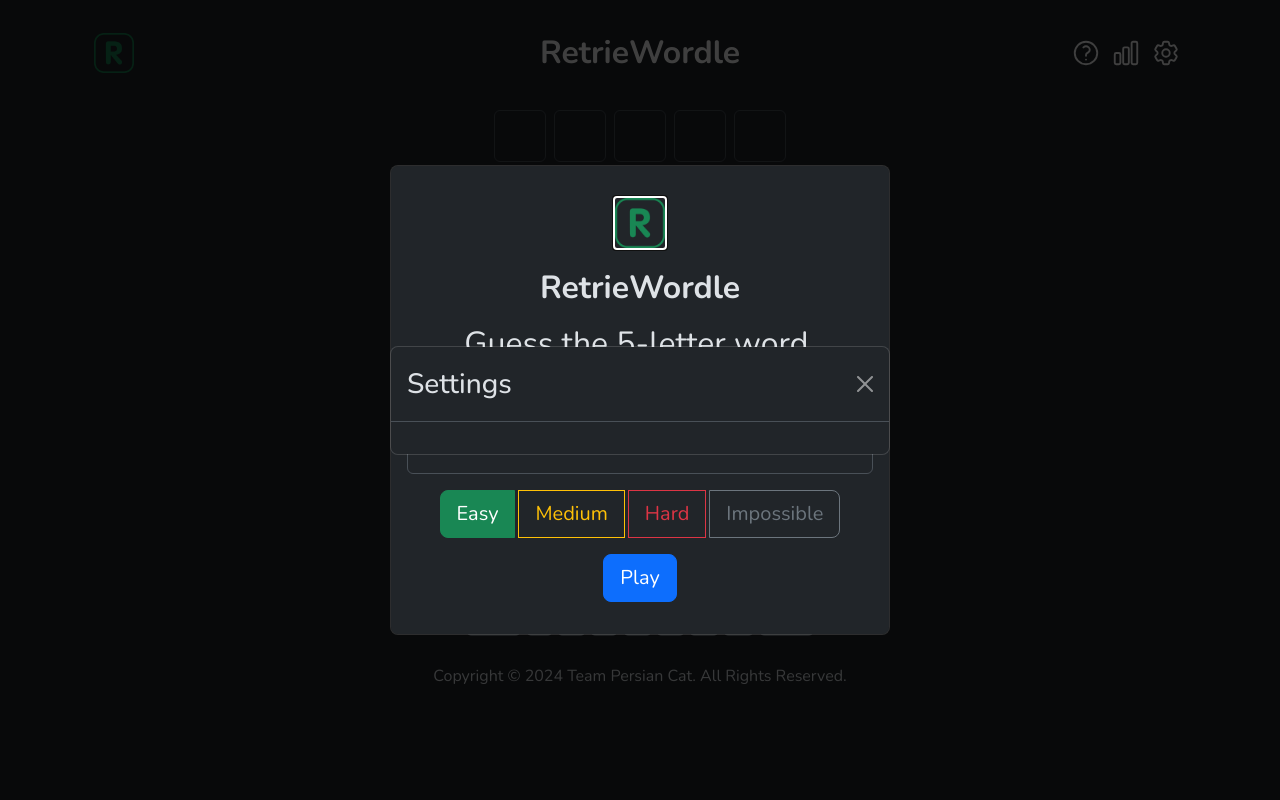
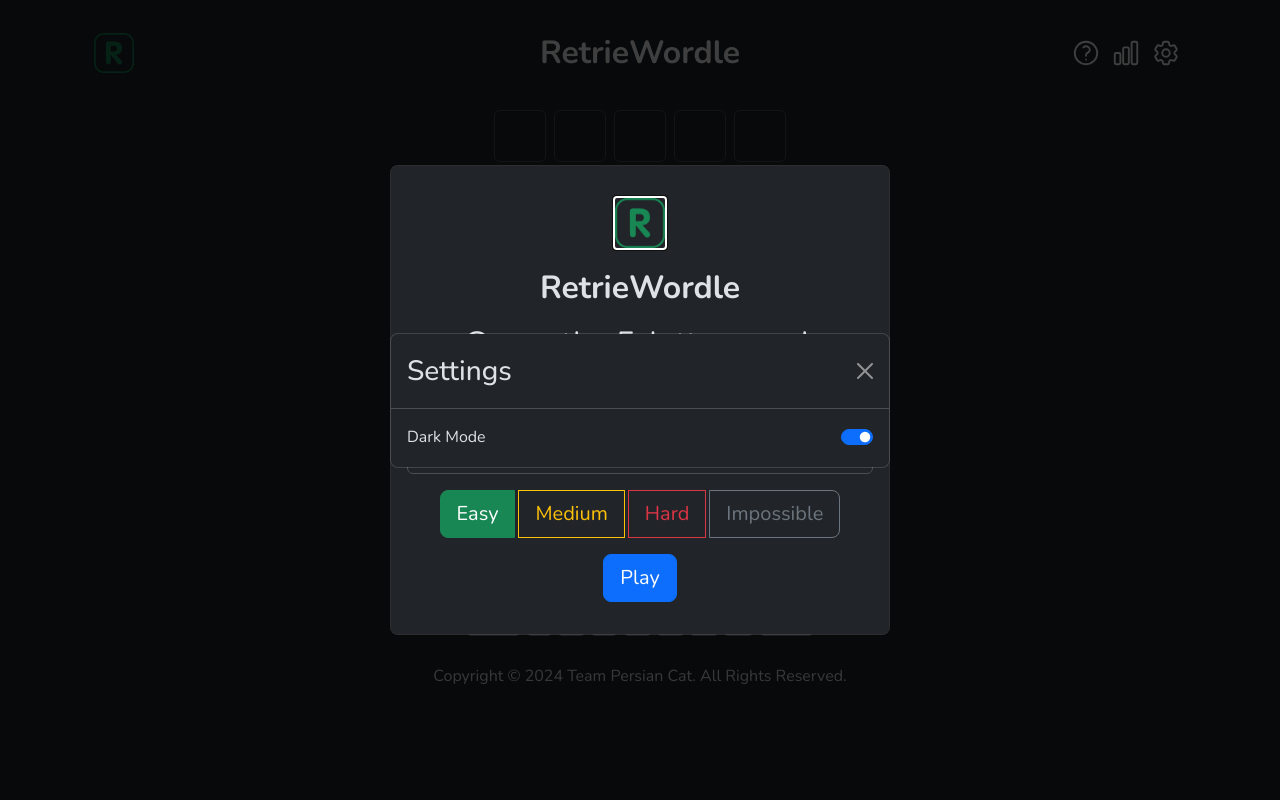
Before and after one commit to nishithsoni/CMSC-447-Team-Persian-Cat-Project, a Flask app: page / in a window 1280 px wide, after a click that opens the changed part. Run offline with Flask 3, Linux system fonts and the light colour scheme.

Commit message:
dark mode implemented

```diff
--- a/templates/header.html
+++ b/templates/header.html
@@ -18,17 +18,17 @@
               RetrieWordle
             </a>
             <div class="col-2 d-flex justify-content-end flex-sm-row flex-column">
-              <button type="question" class="btn btn-dark p-1" data-bs-toggle="modal" data-bs-target="#questionModal">
+              <button type="question" class="btn btn-dark p-1 modal-symbol" data-bs-toggle="modal" data-bs-target="#questionModal">
                 <svg xmlns="http://www.w3.org/2000/svg" fill="none" viewBox="0 0 24 24" stroke-width="1.5" stroke="currentColor" width="30" height="30" class="w-6 h-6">
                   <path stroke-linecap="round" stroke-linejoin="round" d="M9.879 7.519c1.171-1.025 3.071-1.025 4.242 0 1.172 1.025 1.172 2.687 0 3.712-.203.179-.43.326-.67.442-.745.361-1.45.999-1.45 1.827v.75M21 12a9 9 0 1 1-18 0 9 9 0 0 1 18 0Zm-9 5.25h.008v.008H12v-.008Z" />
                 </svg>
               </button>
-              <button type="leaderboard" class="btn btn-dark p-1" data-bs-toggle="modal" data-bs-target="#leaderboardModal">
+              <button type="leaderboard" class="btn btn-dark p-1 modal-symbol" data-bs-toggle="modal" data-bs-target="#leaderboardModal">
                 <svg xmlns="http://www.w3.org/2000/svg" fill="none" viewBox="0 0 24 24" stroke-width="1.5" stroke="currentColor" width="30" height="30" class="w-6 h-6">
                   <path stroke-linecap="round" stroke-linejoin="round" d="M3 13.125C3 12.504 3.504 12 4.125 12h2.25c.621 0 1.125.504 1.125 1.125v6.75C7.5 20.496 6.996 21 6.375 21h-2.25A1.125 1.125 0 0 1 3 19.875v-6.75ZM9.75 8.625c0-.621.504-1.125 1.125-1.125h2.25c.621 0 1.125.504 1.125 1.125v11.25c0 .621-.504 1.125-1.125 1.125h-2.25a1.125 1.125 0 0 1-1.125-1.125V8.625ZM16.5 4.125c0-.621.504-1.125 1.125-1.125h2.25C20.496 3 21 3.504 21 4.125v15.75c0 .621-.504 1.125-1.125 1.125h-2.25a1.125 1.125 0 0 1-1.125-1.125V4.125Z" />
                 </svg>
               </button>
-              <button type="settings" class="btn btn-dark p-1" data-bs-toggle="modal" data-bs-target="#settingsModal">
+              <button type="settings" class="btn btn-dark p-1 modal-symbol" data-bs-toggle="modal" data-bs-target="#settingsModal">
                 <svg xmlns="http://www.w3.org/2000/svg" fill="none" viewBox="0 0 24 24" stroke-width="1.5" stroke="currentColor" width="30" height="30" class="w-6 h-6">
                   <path stroke-linecap="round" stroke-linejoin="round" d="M9.594 3.94c.09-.542.56-.94 1.11-.94h2.593c.55 0 1.02.398 1.11.94l.213 1.281c.063.374.313.686.645.87.074.04.147.083.22.127.325.196.72.257 1.075.124l1.217-.456a1.125 1.125 0 0 1 1.37.49l1.296 2.247a1.125 1.125 0 0 1-.26 1.431l-1.003.827c-.293.241-.438.613-.43.992a7.723 7.723 0 0 1 0 .255c-.008.378.137.75.43.991l1.004.827c.424.35.534.955.26 1.43l-1.298 2.247a1.125 1.125 0 0 1-1.369.491l-1.217-.456c-.355-.133-.75-.072-1.076.124a6.47 6.47 0 0 1-.22.128c-.331.183-.581.495-.644.869l-.213 1.281c-.09.543-.56.94-1.11.94h-2.594c-.55 0-1.019-.398-1.11-.94l-.213-1.281c-.062-.374-.312-.686-.644-.87a6.52 6.52 0 0 1-.22-.127c-.325-.196-.72-.257-1.076-.124l-1.217.456a1.125 1.125 0 0 1-1.369-.49l-1.297-2.247a1.125 1.125 0 0 1 .26-1.431l1.004-.827c.292-.24.437-.613.43-.991a6.932 6.932 0 0 1 0-.255c.007-.38-.138-.751-.43-.992l-1.004-.827a1.125 1.125 0 0 1-.26-1.43l1.297-2.247a1.125 1.125 0 0 1 1.37-.491l1.216.456c.356.133.751.072 1.076-.124.072-.044.146-.086.22-.128.332-.183.582-.495.644-.869l.214-1.28Z" />
                   <path stroke-linecap="round" stroke-linejoin="round" d="M15 12a3 3 0 1 1-6 0 3 3 0 0 1 6 0Z" />
--- a/templates/index.html
+++ b/templates/index.html
@@ -81,8 +81,11 @@
                 <h1 class="modal-title fs-3" id="exampleModalLabel">Settings</h1>
                 <button type="button" class="btn-close" data-bs-dismiss="modal" aria-label="Close"></button>
             </div>
-            <div class="modal-body d-flex flex-column align-items-center justify-content-center">
-
+            <div class="modal-body d-flex justify-content-between">
+                <label class="form-check-label" for="darkModeSwitch">Dark Mode</label>
+                <div class="form-check form-switch form-check-reverse">
+                    <input class="form-check-input" type="checkbox" id="darkModeSwitch" checked>
+                </div>
             </div>
         </div>
     </div>
@@ -171,6 +174,7 @@
     let randomAnswer;
     let numGuesses = 6;
     let username = "";
+    let currGuess = 0;
 
     // Read the guessable words from a text file
     fetch('../static/guessable_words.txt')
@@ -199,6 +203,35 @@
         });
 
     $(document).ready(function () {
+
+        $('#darkModeSwitch').on('change', function() {
+        if ($(this).is(':checked')) {
+            $('html').attr('data-bs-theme', 'dark');
+            if ($('.modal-symbol').hasClass('btn-light')) {
+                $('.modal-symbol').removeClass('btn-light').addClass('btn-dark');
+            }
+            letterBoxes = document.getElementsByClassName("square-input");
+            for (let i = 0; i < letterBoxes.length; i++) {
+                if (letterBoxes[i].classList.contains("bg-light")) {
+                    letterBoxes[i].classList.remove("bg-light");
+                    letterBoxes[i].classList.add("bg-dark");
+                }
+            }
+        } else {
+            $('html').attr('data-bs-theme', 'light');
+            if ($('.modal-symbol').hasClass('btn-dark')) {
+                $('.modal-symbol').removeClass('btn-dark').addClass('btn-light');
+            }
+            letterBoxes = document.getElementsByClassName("square-input");
+            for (let i = 0; i < letterBoxes.length; i++) {
+                if (letterBoxes[i].classList.contains("bg-dark")) {
+                    letterBoxes[i].classList.remove("bg-dark");
+                    letterBoxes[i].classList.add("bg-light");
+                }
+            }
+        }
+    });
+
         $('#levelModal').modal('show');
 
         // dont let close modal until username is entered, show alert
@@ -293,7 +326,6 @@
 
     const numLetters = 5;
     let guesses = [];
-    let currGuess = 0;
     let finalSubmit = false; // A variable to check when the player has submitted their last guess
     for (let i = 0; i < numGuesses; i++) {
         guesses.push("");
@@ -312,6 +344,7 @@
                             for (let i = 0; i < numLetters; i++) {
                                 let letterBoxes = document.getElementsByClassName("square-input");
                                 letterBoxes[currGuess * numLetters + i].classList.remove("bg-dark");
+                                letterBoxes[currGuess * numLetters + i].classList.remove("bg-light");
                                 letterBoxes[currGuess * numLetters + i].classList.add("bg-success");
                                 letterBoxes[currGuess * numLetters + i].classList.add("border-success");
 
@@ -365,6 +398,7 @@
                             for (let i = 0; i < numLetters; i++) {
                                 if (guess[i] === answer[i]) {
                                     letterBoxes[currGuess * numLetters + i].classList.remove("bg-dark");
+                                    letterBoxes[currGuess * numLetters + i].classList.remove("bg-light");
                                     letterBoxes[currGuess * numLetters + i].classList.add("bg-success");
                                     letterBoxes[currGuess * numLetters + i].classList.add("border-success");
 
@@ -388,6 +422,7 @@
                             for (let i = 0; i < numLetters; i++) {
                                 if (guess[i] !== answer[i] && answerCopy.includes(guess[i])) {
                                     letterBoxes[currGuess * numLetters + i].classList.remove("bg-dark");
+                                    letterBoxes[currGuess * numLetters + i].classList.remove("bg-light");
                                     letterBoxes[currGuess * numLetters + i].classList.add("bg-warning");
                                     letterBoxes[currGuess * numLetters + i].classList.add("border-warning");
 
@@ -408,6 +443,7 @@
                                     answerCopy[answerCopy.indexOf(guess[i])] = null;
                                 } else if (guess[i] !== answer[i]) {
                                     letterBoxes[currGuess * numLetters + i].classList.remove("bg-dark");
+                                    letterBoxes[currGuess * numLetters + i].classList.remove("bg-light");
                                     letterBoxes[currGuess * numLetters + i].classList.add("bg-danger");
                                     letterBoxes[currGuess * numLetters + i].classList.add("border-danger");
 
@@ -493,6 +529,7 @@
                         for (let i = 0; i < numLetters; i++) {
                                 let letterBoxes = document.getElementsByClassName("square-input");
                                 letterBoxes[currGuess * numLetters + i].classList.remove("bg-dark");
+                                letterBoxes[currGuess * numLetters + i].classList.remove("bg-light");
                                 letterBoxes[currGuess * numLetters + i].classList.add("bg-success");
                                 letterBoxes[currGuess * numLetters + i].classList.add("border-success");
 
@@ -530,6 +567,7 @@
                             for (let i = 0; i < numLetters; i++) {
                                 if (guess[i] === answer[i]) {
                                     letterBoxes[currGuess * numLetters + i].classList.remove("bg-dark");
+                                    letterBoxes[currGuess * numLetters + i].classList.remove("bg-light");
                                     letterBoxes[currGuess * numLetters + i].classList.add("bg-success");
                                     letterBoxes[currGuess * numLetters + i].classList.add("border-success");
 
@@ -553,6 +591,7 @@
                             for (let i = 0; i < numLetters; i++) {
                                 if (guess[i] !== answer[i] && answerCopy.includes(guess[i])) {
                                     letterBoxes[currGuess * numLetters + i].classList.remove("bg-dark");
+                                    letterBoxes[currGuess * numLetters + i].classList.remove("bg-light");
                                     letterBoxes[currGuess * numLetters + i].classList.add("bg-warning");
                                     letterBoxes[currGuess * numLetters + i].classList.add("border-warning");
 
@@ -574,6 +613,7 @@
                                 }
                                 else if (guess[i] !== answer[i]) {
                                     letterBoxes[currGuess * numLetters + i].classList.remove("bg-dark");
+                                    letterBoxes[currGuess * numLetters + i].classList.remove("bg-light");
                                     letterBoxes[currGuess * numLetters + i].classList.add("bg-danger");
                                     letterBoxes[currGuess * numLetters + i].classList.add("border-danger");
 
```
